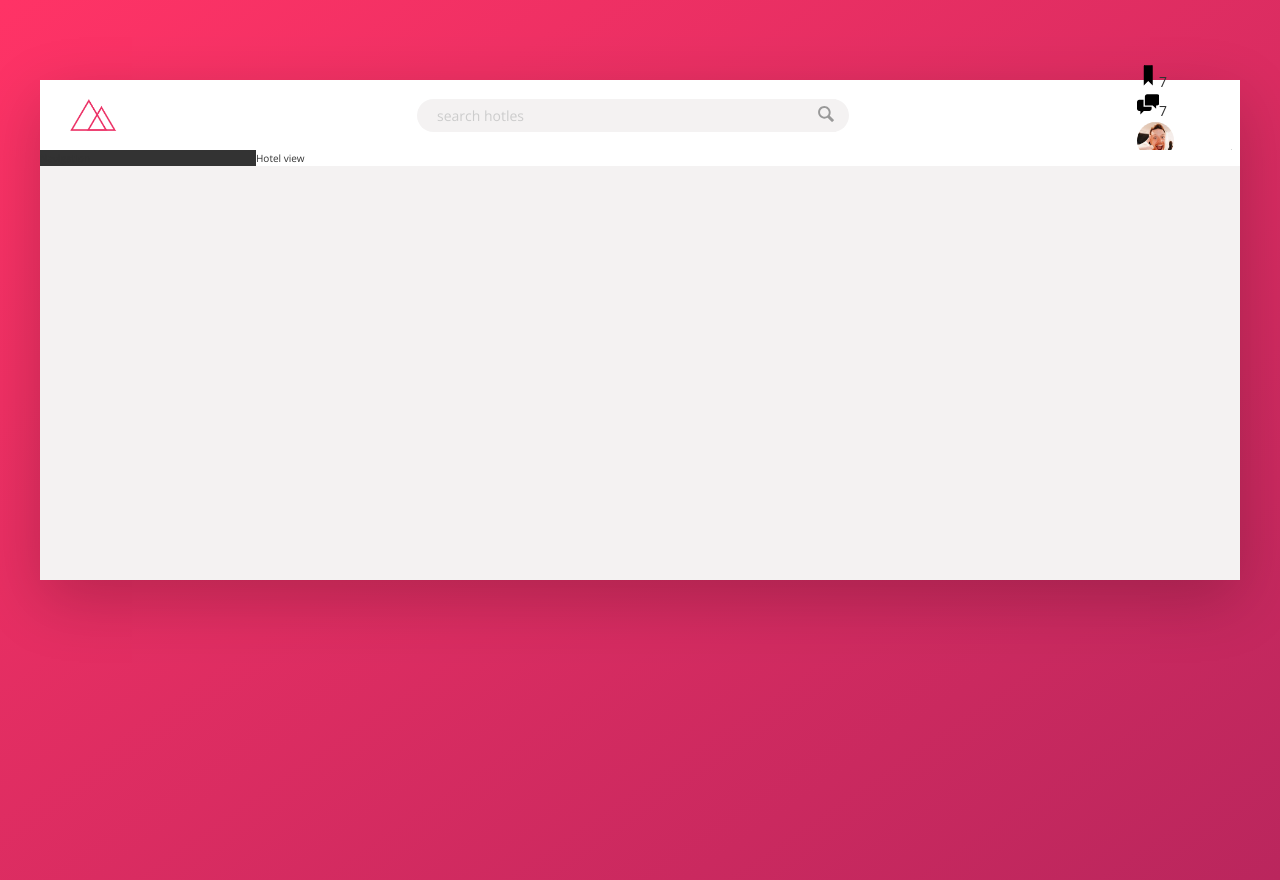
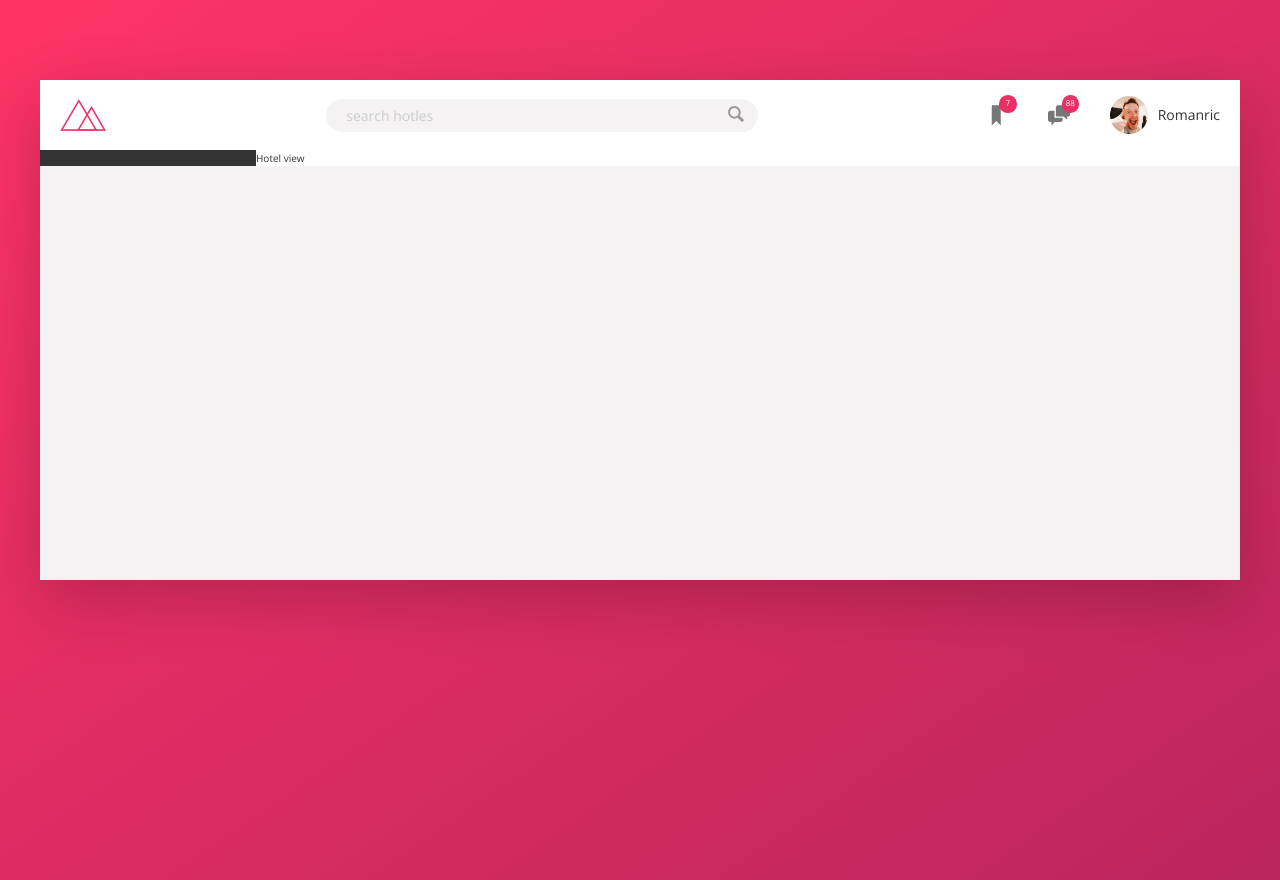
Before and after one commit to wudtichaikarun/practice-css-flex_box, a website: page index.html in a window 1280 px wide. Drawn offline with nearby package versions, Linux system fonts and the light colour scheme.

Commit message:
header user-box

```diff
--- a/index.html
+++ b/index.html
@@ -41,7 +41,7 @@
         <div class="user-nav__icon-box">
           <svg class="user-nav__icon">
             <use xlink:href="img/sprite.svg#icon-chat"></use>
-            <span class="user-nav__notification">7</span>
+            <span class="user-nav__notification">88</span>
           </svg>
         </div>
 
--- a/sass/_components.scss
+++ b/sass/_components.scss
@@ -1,7 +1,7 @@
 // LOGO ----------------------------
 .logo {
   height: 3.25rem;
-  margin-left: 3rem;
+  margin-left: 2rem;
 }
 
 // SEARCH ----------------------------
@@ -63,23 +63,54 @@
 
 // USER-NAV ----------------------------
 .user-nav {
-  &__icon-box {}
+  display: flex;
+  align-items: center;
+
+  align-self: stretch;
+  & > * {
+    padding: 0 2rem;
+    cursor: pointer;
+    height: 100%;
+    display: flex;
+    align-items: center;
+  }
+
+  & > *:hover {
+    background-color: var(--color-grey-light-2);
+  }
+
+  &__icon-box {
+    position: relative;
+  }
 
   &__icon {
     height: 2.25rem;
     width: 2.25rem;
+    fill: var(--color-grey-dark-2);
   }
 
-  &__notification {}
+  &__notification {
+    font-size: .8rem;
+    height: 1.75rem;
+    width: 1.75rem;
+    border-radius: 50%;
+    background-color: var(--color-primary);
+    color: #fff;
+    position: absolute;
+    top: 1.5rem;
+    right: 1.1rem;
 
-  &__user {}
+    display: flex;
+    justify-content: center;
+    align-items: center;
+  }
 
   &__user-photo {
     height: 3.75rem;
     border-radius: 50%;
+    margin-right: 1rem;
   }
 
-  &__user-name {}
 }
 
 // LOGO ----------------------------
```
Also changed, not shown: css/main.css.
